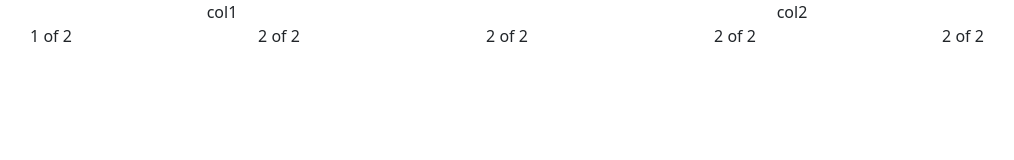
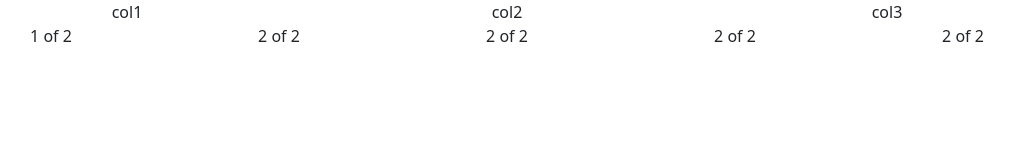
Before and after one commit to anusgd/Sample, a plain HTML site: page grid.html in a window 1280 px wide. Shown: the whole page, without its empty margins (133-1147 px from the left). Drawn offline with nearby package versions, Linux system fonts and the light colour scheme.

Commit message:
add a column to grid

```diff
--- a/grid.html
+++ b/grid.html
@@ -18,6 +18,9 @@
             </div>
             <div class="col">
                 col2
+            </div>
+            <div class="col">
+                col3
             </div>
         </div>
         <div class="row">
```
